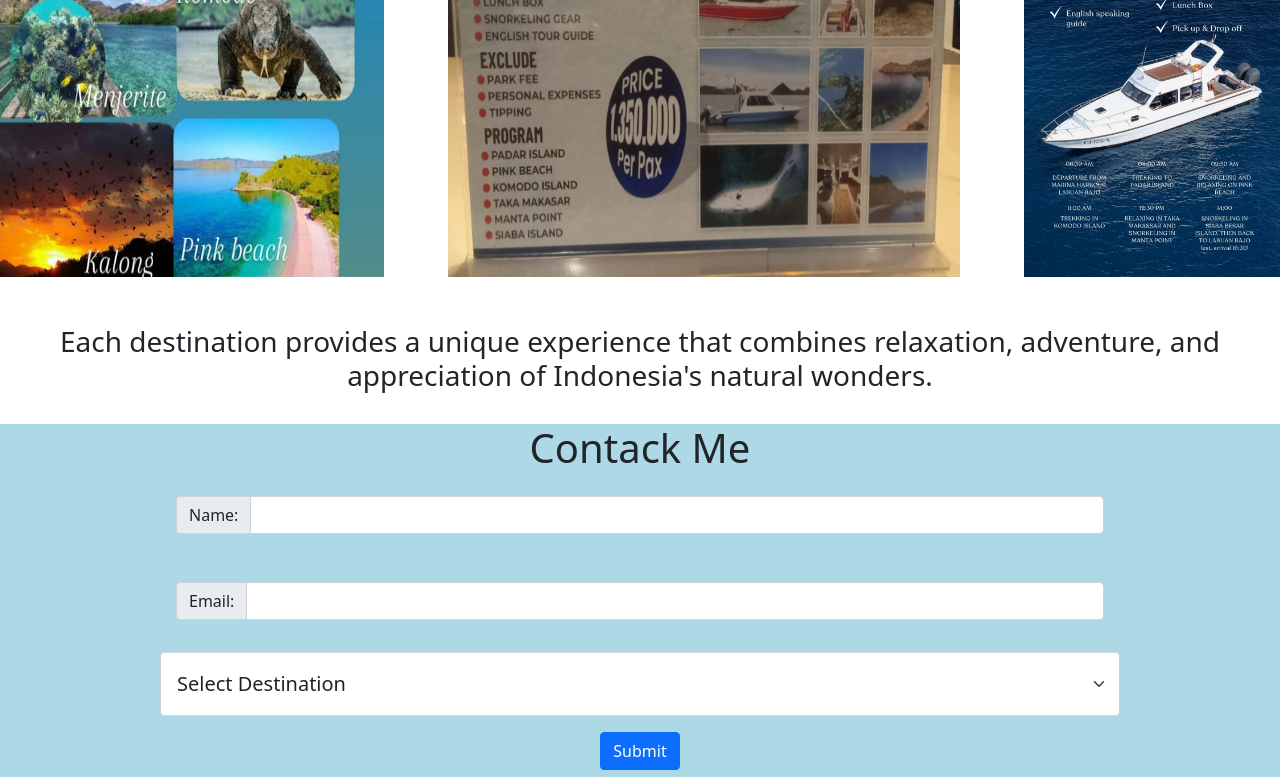
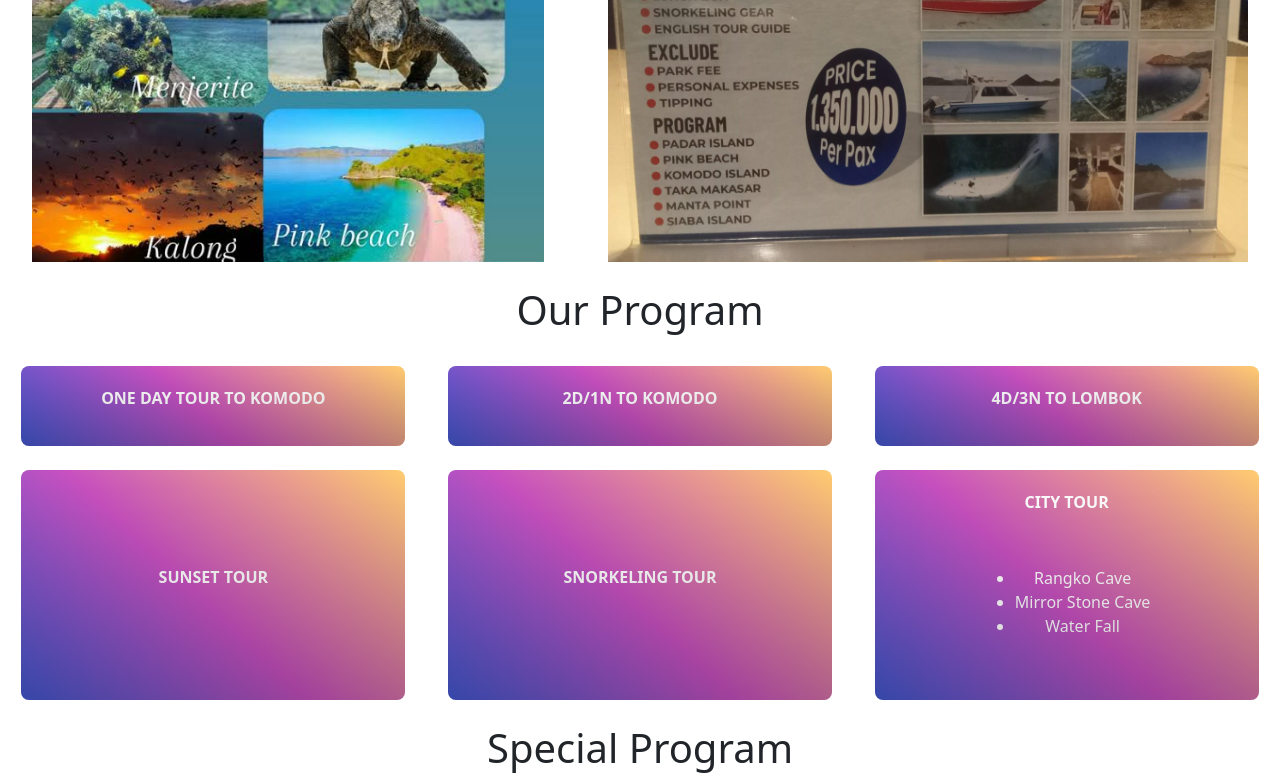
Before and after one commit to Helloworld2518/DhenyTour, a plain HTML site: page index.html in a window 1280 px wide. Shown: the part 1135-1912 px from the top of the page. Drawn offline with nearby package versions, Linux system fonts and the light colour scheme.

Commit message:
add program

```diff
--- a/index.html
+++ b/index.html
@@ -41,7 +41,7 @@
               <a class="nav-link active" aria-current="page" href="#">Home</a>
             </li>
             <li class="nav-item">
-              <a class="nav-link" href="#destinasi">Destination</a>
+              <a class="nav-link" href="#program">Our Program </a>
             </li>
             <li class="nav-item">
               <a class="nav-link" href="#end">Contack</a>
@@ -118,7 +118,7 @@
 
     <div
       class="d-flex flex-row justify-content-evenly .flex-sm-column bd-highlight mb-3"
-      id="#destinasi"
+
     >
       <div class="card" style="width: 18rem">
         <img src="assets/padar.jpg" class="card-img-top" alt="..." />
@@ -203,10 +203,89 @@
     <div class="banner">
       <img src="assets/banner-1.jpeg" id="banner1" />
       <img src="assets/banner-2.jpeg" id="banner2" />
-      <img src="assets/banner-3.jpeg" id="banner3" />
     </div>
     <br />
     <!--information-->
+    <center>
+      <h1>Our Program</h1>
+    </center>
+    <br />
+    <!--Program-->
+    <div class="program" id="program">
+      <div class="info">
+        <div class="info-content">
+          <p class="info-title">One Day Tour To Komodo</p>
+        </div>
+      </div>
+
+      <!--Info 2-->
+      <div class="info">
+        <div class="info-content">
+          <p class="info-title">2D/1N To Komodo</p>
+        </div>
+      </div>
+      <!--Info 3-->
+      <div class="info">
+        <div class="info-content">
+          <p class="info-title">4D/3N To Lombok</p>
+        </div>
+      </div>
+    </div>
+
+    <br />
+    <!--Program-->
+
+    <div class="program">
+      <div class="info">
+        <div class="info-content">
+          <p class="info-title">Sunset Tour</p>
+        </div>
+      </div>
+
+      <!--Info 2-->
+      <div class="info">
+        <div class="info-content">
+          <p class="info-title">Snorkeling Tour</p>
+        </div>
+      </div>
+      <!--Info 3-->
+      <div class="info">
+        <div class="info-content">
+          <p class="info-title">City Tour</p>
+          <p class="card-para"><ul>
+            <li>Rangko Cave</li>
+            <li>Mirror Stone Cave</li>
+            <li>Water Fall</li>
+          </ul></p>
+        </div>
+      </div>
+    </div>
+    <br>
+    <center>
+      <h1>Special Program</h1>
+    </center>
+    <div class="program">
+      <div class="info">
+        <div class="info-content">
+          <p class="info-title">Flores Overland Tour</p>
+        </div>
+      </div>
+
+      <!--Info 2-->
+      <div class="info">
+        <div class="info-content">
+          <p class="info-title">Charter Boat</p>
+        </div>
+      </div>
+      <!--Info 3-->
+      <div class="info">
+        <div class="info-content">
+          <p class="info-title">Taxi Services</p>
+        </div>
+      </div>
+    </div>
+    <!--Program-->
+
     <br />
     <center>
       <h3>
@@ -215,6 +294,8 @@
       </h3>
     </center>
     <br />
+
+<br>
     <div class="end" id="end">
       <center>
         <h1>Contack Me</h1>
@@ -264,9 +345,10 @@
           </button>
         </form>
         <br />
-        <div>
+        <div class="chat">
           <img src="assets/instagram.svg" />
           <img src="assets/facebook.svg" />
+          <img src="assets/message-circle (1).svg" onclick="chat()">
         </div>
       </center>
     </div>
--- a/script.js
+++ b/script.js
@@ -14,3 +14,8 @@ function test() {
   var nomor = "https://wa.me/6281901242626?text=" + wa;
   window.open(nomor);
 }
+
+function chat() {
+  var nomor = "https://wa.me/6281901242626?text=";
+  window.open(nomor);
+}
--- a/style.css
+++ b/style.css
@@ -5,15 +5,11 @@
   background-color: lightblue;
 }
 #banner1 {
-  width: 30%;
+  width: 40%;
 }
 
 #banner2 {
-  width: 40%;
-}
-
-#banner3 {
-  width: 20%;
+  width: 50%;
 }
 
 .banner {
@@ -21,9 +17,105 @@
   flex-wrap: wrap;
   flex-flow: row;
   width: 100%;
-  justify-content: space-between;
+  justify-content: space-around;
 }
 
 html {
   background-color: white;
 }
+.info {
+  width: 30%;
+  background-color: #4158d0;
+  background-image: linear-gradient(
+    43deg,
+    #4158d0 0%,
+    #c850c0 46%,
+    #ffcc70 100%
+  );
+  border-radius: 8px;
+  color: white;
+  overflow: hidden;
+  position: relative;
+  transform-style: preserve-3d;
+  perspective: 1000px;
+  transition: all 0.5s cubic-bezier(0.23, 1, 0.32, 1);
+  cursor: pointer;
+}
+
+.info-content {
+  padding: 20px;
+  position: relative;
+  z-index: 0;
+  display: flex;
+  flex-direction: column;
+  gap: 10px;
+  color: white;
+  align-items: center;
+  justify-content: center;
+  text-align: center;
+  height: 100%;
+}
+
+.info-content .info-title {
+  font-size: 100%;
+  font-weight: 700;
+  color: inherit;
+  text-transform: uppercase;
+}
+
+.info-content .info-para {
+  color: inherit;
+  opacity: 0.8;
+  font-size: 50%;
+}
+
+.info:hover {
+  transform: rotateY(10deg) rotateX(10deg) scale(1.05);
+  box-shadow: 0 10px 20px rgba(0, 0, 0, 0.2);
+}
+
+.info:before {
+  content: "";
+  position: absolute;
+  top: 0;
+  left: 0;
+  width: 100%;
+  height: 100%;
+  background: linear-gradient(transparent, rgba(0, 0, 0, 0.1));
+  transition: transform 0.5s cubic-bezier(0.23, 1, 0.32, 1);
+  z-index: 1;
+}
+
+.info:hover:before {
+  transform: translateX(-100%);
+}
+
+.info:after {
+  content: "";
+  position: absolute;
+  top: 0;
+  right: 0;
+  width: 100%;
+  height: 100%;
+  background: linear-gradient(transparent, rgba(0, 0, 0, 0.1));
+  transition: transform 0.5s cubic-bezier(0.23, 1, 0.32, 1);
+  z-index: 1;
+}
+
+.info:hover:after {
+  transform: translateX(100%);
+}
+.program {
+  display: flex;
+  flex-wrap: wrap;
+  flex-flow: row;
+  justify-content: space-around;
+}
+
+.chat {
+  display: flex;
+  flex-wrap: wrap;
+  flex-flow: row;
+  justify-content: space-around;
+  background-color: #ffcc70;
+}
```
Also changed, not shown: assets/message-circle (1).svg (added).
